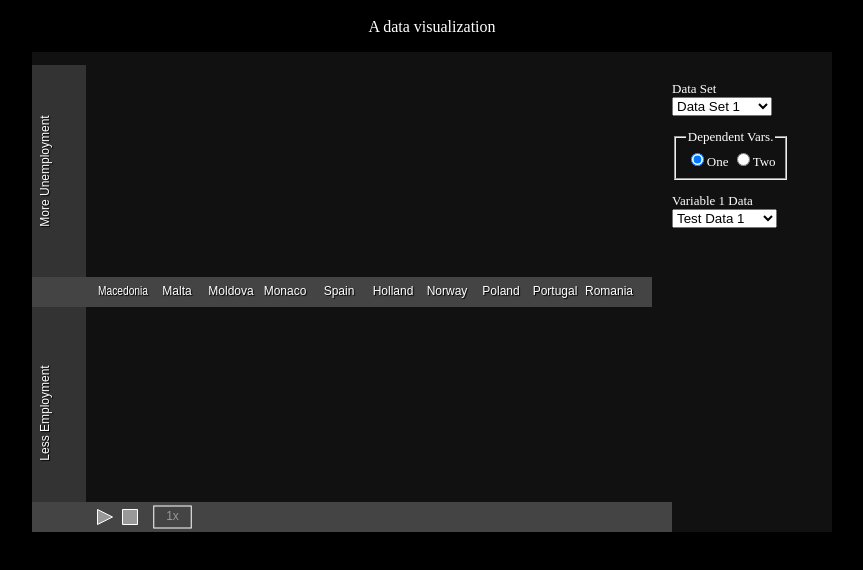
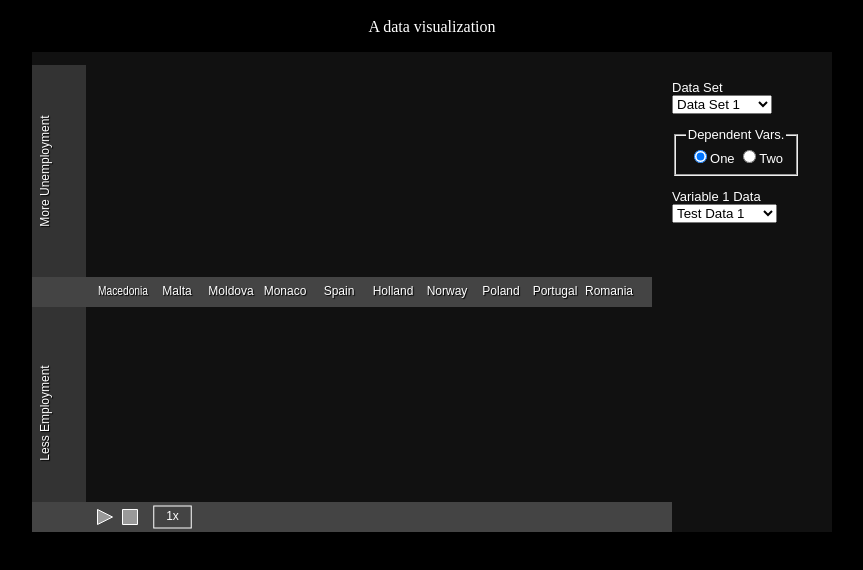
Before and after one commit to NattyBumppo/At-Heart-s-a-Stereo, a plain HTML site: page index.html in a window 1280 px wide. Shown: the part 48-618 px from the top of the page, without its empty margins (208-1071 px from the left). Drawn offline with Linux system fonts and the light colour scheme.

Commit message:
Fixed minor bug with time button and changed HTML font.

```diff
--- a/index.html
+++ b/index.html
@@ -16,7 +16,7 @@
             <canvas id="stereo-canvas" style="border: none;" width="640" height="480"></canvas>
         </div>
         <div style="display: table-cell; margin-left: auto; margin-right: auto; float: left; background-color:#111111;">
-            <font size="2"><br />
+            <font size="2" face="arial"><br />
             <p style="text-align:left;">Data Set
             <br />
             <select>
--- a/stereo.js
+++ b/stereo.js
@@ -150,7 +150,10 @@ timeButton.draw = function()
     context.strokeRect(timeButton.rectangle[0], timeButton.rectangle[1], timeButton.rectangle[2], timeButton.rectangle[3]);
 
     // Draw the text in the middle
-    context.textAlign = "center";
+    context.fillStyle = barLabelColor;
+    context.font = barLabelFont;
+    context.textAlign = 'center';
+    context.textBaseline = 'middle';
     context.fillText(this.value + "x", this.centerX, this.centerY);
 
 }
```
Also changed, not shown: todo.txt.
